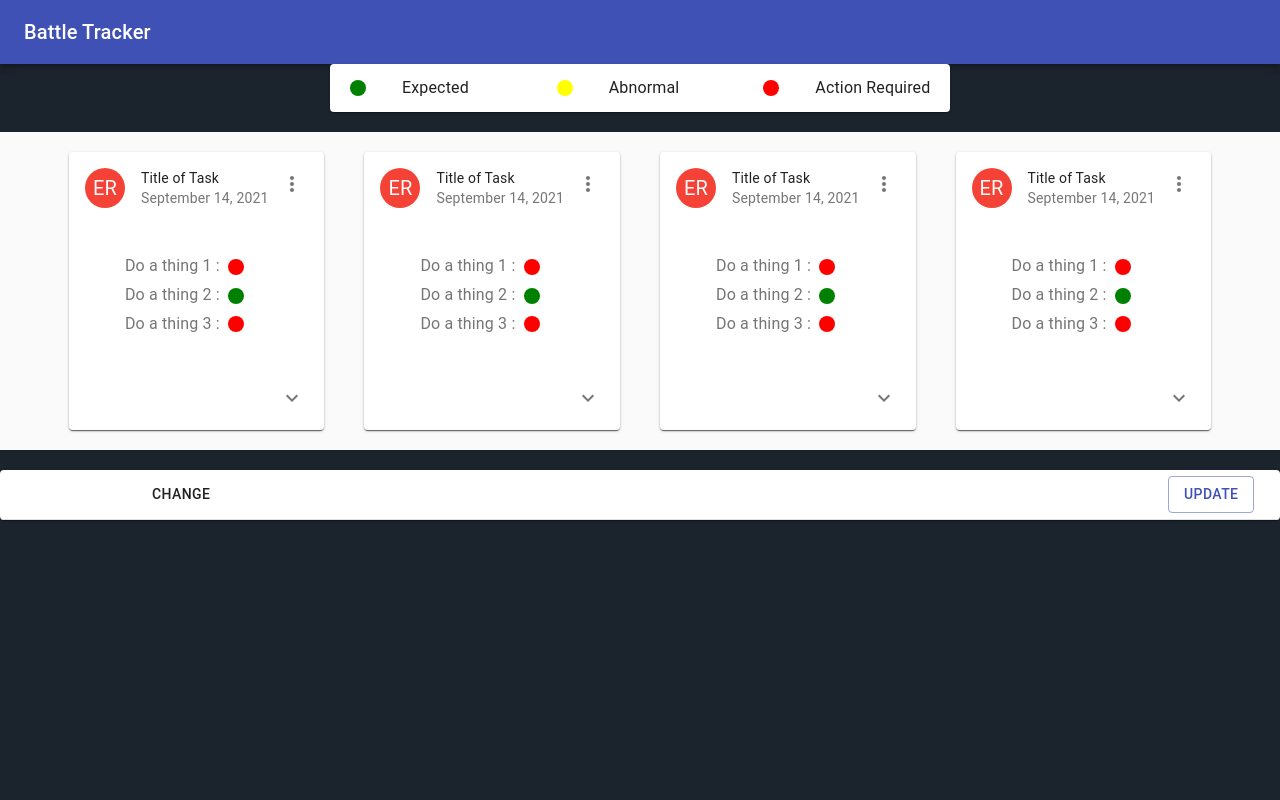
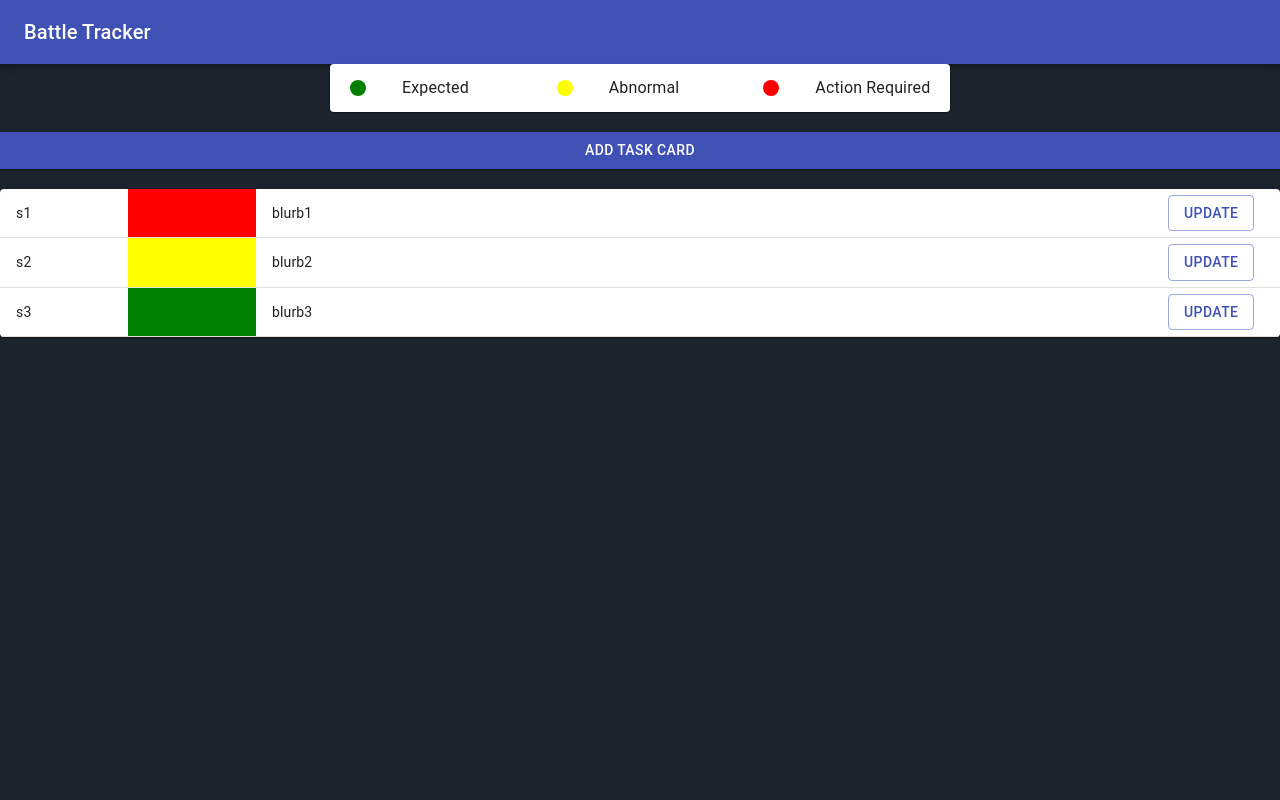
Before and after one commit to PaulShorkey/staff-status-tracker, a React (Create React App) app in the folder staff-status-tracker-front-end/: page / in a window 1280 px wide. Shown: the top 800 px of the page. Built offline with nearby package versions, Linux system fonts and the light colour scheme.

Commit message:
add card completed

```diff
--- a/staff-status-tracker-front-end/src/Components/Dashboard/Dashboard.js
+++ b/staff-status-tracker-front-end/src/Components/Dashboard/Dashboard.js
@@ -1,8 +1,9 @@
-import React from 'react'
+import React, { useState } from 'react'
 import {
     Card,
     Grid,
-    Paper
+    Paper,
+    Button
 } from '@material-ui/core'
 
 // FILE IMPORTS//
@@ -27,12 +28,35 @@ const useStyles = makeStyles((theme) => ({
   }));
 
 export default function Dashboard () {
+  const [{card}, setCard] = useState({card: []})
+
+  const generateKey = (pre) => {
+    return `${ pre }_${ new Date().getTime() }`;
+}
+
+  const addCard = () => {
+    card.push(
+    <Grid item >
+      <Paper>
+        <TaskCard key={generateKey(card.length)}/>
+      </Paper>
+    </Grid>)
+    setCard({card: [...card]})
+  }
+
+
+
+
     const classes = useStyles();
+
+
 
     return (
         <container >
+
            <Grid container  spacing={5} direction='row' justify = "center">
-                <Grid item>
+           <Button variant='contained' color='primary' onClick={addCard} fullWidth={true}>Add Task Card</Button>
+                {/* <Grid item>
                   <Paper><TaskCard /></Paper>
                 </Grid>
                 <Grid item >
@@ -43,8 +67,8 @@ export default function Dashboard () {
                 </Grid>
                 <Grid item >
                   <Paper><TaskCard /></Paper>
-                </Grid>
-
+                </Grid> */}
+               {card}
           </Grid>
         </container>
 
--- a/staff-status-tracker-front-end/src/Components/SectionSummaries/ChangeColorFadeTransition.js
+++ b/staff-status-tracker-front-end/src/Components/SectionSummaries/ChangeColorFadeTransition.js
@@ -4,7 +4,7 @@ import Menu from '@material-ui/core/Menu';
 import MenuItem from '@material-ui/core/MenuItem';
 import Fade from '@material-ui/core/Fade';
 
-export default function FadeMenu({setRow, color, row}) {
+export default function FadeMenu({setRowState, rowState}) {
   const [anchorEl, setAnchorEl] = React.useState(null);
   const open = Boolean(anchorEl);
 
@@ -14,12 +14,12 @@ export default function FadeMenu({setRow, color, row}) {
 
   const handleClose = (e) => {
     setAnchorEl(null);
-    setRow({...row, color: e.target.textContent})
+    setRowState({...rowState, color: e.target.textContent})
   };
 
   return (
     <div>
-      <Button aria-controls="fade-menu" aria-haspopup="true" onClick={handleClick} style={{color: color}}>
+      <Button aria-controls="fade-menu" aria-haspopup="true" onClick={handleClick} style={{color: rowState.color}}>
         Change
       </Button>
       <Menu
--- a/staff-status-tracker-front-end/src/Components/SectionSummaries/SectionSummaries.js
+++ b/staff-status-tracker-front-end/src/Components/SectionSummaries/SectionSummaries.js
@@ -31,8 +31,30 @@ const useStyles = makeStyles({
 export default function DenseTable() {
   const classes = useStyles();
 
-  const [row, setRow] = useState(
-    [
+  // const [row, setRow] = useState(
+  //   [
+  //     {
+  //       index: 1,
+  //       shop: 's1',
+  //       color: 'red',
+  //       blurb: 'blurb1'
+  //     },
+  //     {
+  //       index: 2,
+  //       shop: 's2',
+  //       color: 'yellow',
+  //       blurb: 'blurb2'
+  //     },
+  //     {
+  //       index: 3,
+  //       shop: 's3',
+  //       color: 'green',
+  //       blurb: 'blurb3'
+  //     }
+  //   ]
+  // )
+
+  const row = [
     {
       index: 1,
       shop: 's1',
@@ -52,17 +74,16 @@ export default function DenseTable() {
       blurb: 'blurb3'
     }
   ]
-  )
 
   return (
     <TableContainer component={Paper}>
       <Table className={classes.table} size="small" aria-label="a dense table">
         <TableBody>
-          {/* {row.map((row, index) => {
+          {row.map((row, index) => {
             return <SectionSummaryEntry key={row.index} row={row} />
-          })} */}
+          })}
 
-          <SectionSummaryEntry row={row} setRow={setRow}/>
+          {/* <SectionSummaryEntry row={row} setRow={setRow}/> */}
         </TableBody>
       </Table>
     </TableContainer>
--- a/staff-status-tracker-front-end/src/Components/SectionSummaries/SectionSummariesEntry.js
+++ b/staff-status-tracker-front-end/src/Components/SectionSummaries/SectionSummariesEntry.js
@@ -4,6 +4,7 @@ import TableCell from '@material-ui/core/TableCell';
 //import TableContainer from '@material-ui/core/TableContainer';
 //import TableHead from '@material-ui/core/TableHead';
 import TableRow from '@material-ui/core/TableRow';
+import { useState } from 'react';
 import FadeMenu from './ChangeColorFadeTransition.js'
 // import { makeStyles } from '@material-ui/core/styles';
 import FormDialog from './UpdateFormDialogue.js'
@@ -20,6 +21,9 @@ import FormDialog from './UpdateFormDialogue.js'
 //   });
 
 export default function SectionSummaryEntry({row, setRow}) {
+    const [rowState, setRowState] = useState(row)
+
+    console.log(rowState)
 
 
 
@@ -27,15 +31,15 @@ export default function SectionSummaryEntry({row, setRow}) {
     return (
         <TableRow key={"rowOne"}>
             <TableCell component="th" scope="row" style={{width:'10%'}}>
-                {row.shop}
+                {rowState.shop}
             </TableCell>
-            <TableCell align="left" style={{width:'10%', backgroundColor: row.color}}>
-                <FadeMenu row={row} setRow={setRow} color={row.color} >
+            <TableCell align="left" style={{width:'10%', backgroundColor: rowState.color}}>
+                <FadeMenu rowState={rowState} setRowState={setRowState} color={row.color} >
                     Color
                 </FadeMenu>
             </TableCell>
-            <TableCell align="left" style={{width:'70%'}}>{row.blurb}</TableCell>
-            <TableCell align="left" style={{width:'70%'}}> <FormDialog row={row} setRow={setRow}/></TableCell>
+            <TableCell align="left" style={{width:'70%'}}>{rowState.blurb}</TableCell>
+            <TableCell align="left" style={{width:'70%'}}> <FormDialog rowState={rowState} setRowState={setRowState}/></TableCell>
         </TableRow>
      )
 }
--- a/staff-status-tracker-front-end/src/Components/SectionSummaries/UpdateFormDialogue.js
+++ b/staff-status-tracker-front-end/src/Components/SectionSummaries/UpdateFormDialogue.js
@@ -7,7 +7,7 @@ import DialogContent from '@material-ui/core/DialogContent';
 import DialogContentText from '@material-ui/core/DialogContentText';
 import DialogTitle from '@material-ui/core/DialogTitle';
 
-export default function FormDialog({setRow, row}) {
+export default function FormDialog({setRowState, rowState}) {
   const [open, setOpen] = React.useState(false);
 
   const handleClickOpen = () => {
@@ -16,7 +16,7 @@ export default function FormDialog({setRow, row}) {
 
   const handleClose = () => {
     setOpen(false);
-    setRow({...row, blurb: value})
+    setRowState({...rowState, blurb: value})
   };
 
   const [value, setValue] = useState("") ;
--- a/staff-status-tracker-front-end/src/Components/TaskCard/ItemList/ItemListEntry.js
+++ b/staff-status-tracker-front-end/src/Components/TaskCard/ItemList/ItemListEntry.js
@@ -105,7 +105,7 @@ export default function ItemListEntry({item}) {
       onKeyDown={toggleDrawer(anchor, false)}
     >
       <List>
-          <ListItem button key={'Expected'} onClick={() => updateStatus("Green")}>
+          <ListItem  button key={'Expected'} onClick={() => updateStatus("Green")}>
             <ListItemIcon>
               {<FiberManualRecordIcon style={{ color: 'Green' }} className={classes.wrapIcon}/> }
             </ListItemIcon>
@@ -135,7 +135,7 @@ export default function ItemListEntry({item}) {
     return (
       <>
         <div>
-            <ListItemText onClick={toggleDrawer(anchor, true, itemState.id)}>{itemState.task} : <FiberManualRecordIcon style={{ color: itemState.status }} className={classes.wrapIcon}/> </ListItemText>
+            <ListItemText style={{cursor:'pointer'}} onClick={toggleDrawer(anchor, true, itemState.id)}>{itemState.task} : <FiberManualRecordIcon style={{ color: itemState.status }} className={classes.wrapIcon}/> </ListItemText>
         </div>
         <div>
         <Drawer
--- a/staff-status-tracker-front-end/src/Components/TaskCard/TaskCard.js
+++ b/staff-status-tracker-front-end/src/Components/TaskCard/TaskCard.js
@@ -13,6 +13,8 @@ import { red } from "@material-ui/core/colors";
 import ExpandMoreIcon from "@material-ui/icons/ExpandMore";
 import MoreVertIcon from "@material-ui/icons/MoreVert";
 import ItemList from "./ItemList/ItemList";
+import { TextField, Button } from '@material-ui/core';
+import DeleteIcon from '@material-ui/icons/Delete';
 
 const useStyles = makeStyles((theme) => ({
   root: {
@@ -45,6 +47,7 @@ export default function TaskCard() {
     setExpanded(!expanded);
   };
 
+
   return (
     <Card className={classes.root}>
       <CardHeader
@@ -60,7 +63,10 @@ export default function TaskCard() {
         }
         title="Title of Task"
         subheader="September 14, 2021"
-      />
+
+      >
+
+      </CardHeader>
       <CardContent>
         <Typography variant="body2" color="textSecondary" component="p">
           <ul>
@@ -68,7 +74,11 @@ export default function TaskCard() {
           </ul>
         </Typography>
       </CardContent>
+      <TextField type="text" fullWidth={true} label='Input Task' />
+      <Button fullWidth={true} variant="contained" color="primary" >Add Task</Button>
+
       <CardActions disableSpacing>
+
         <IconButton
           className={clsx(classes.expand, {
             [classes.expandOpen]: expanded,
@@ -79,6 +89,7 @@ export default function TaskCard() {
         >
           <ExpandMoreIcon />
         </IconButton>
+        <DeleteIcon fontSize='medium'/>
       </CardActions>
       <Collapse in={expanded} timeout="auto" unmountOnExit>
         <CardContent>
```
Also changed, not shown: 1 other file (tests, documents, lock files or other folders). Lines whose indentation alone changed are shown as unchanged.
